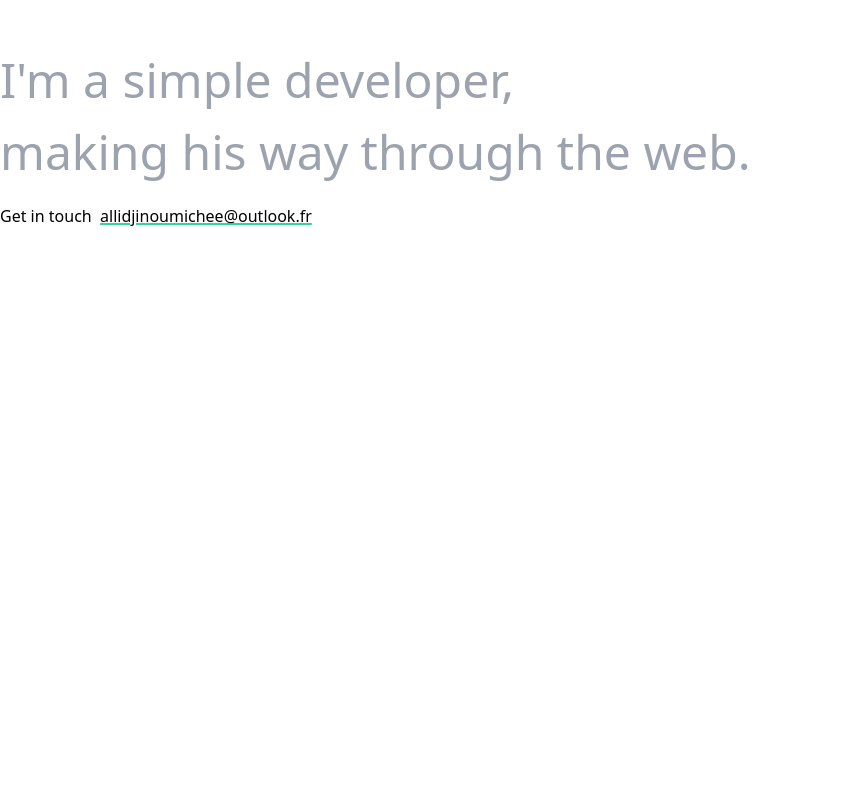
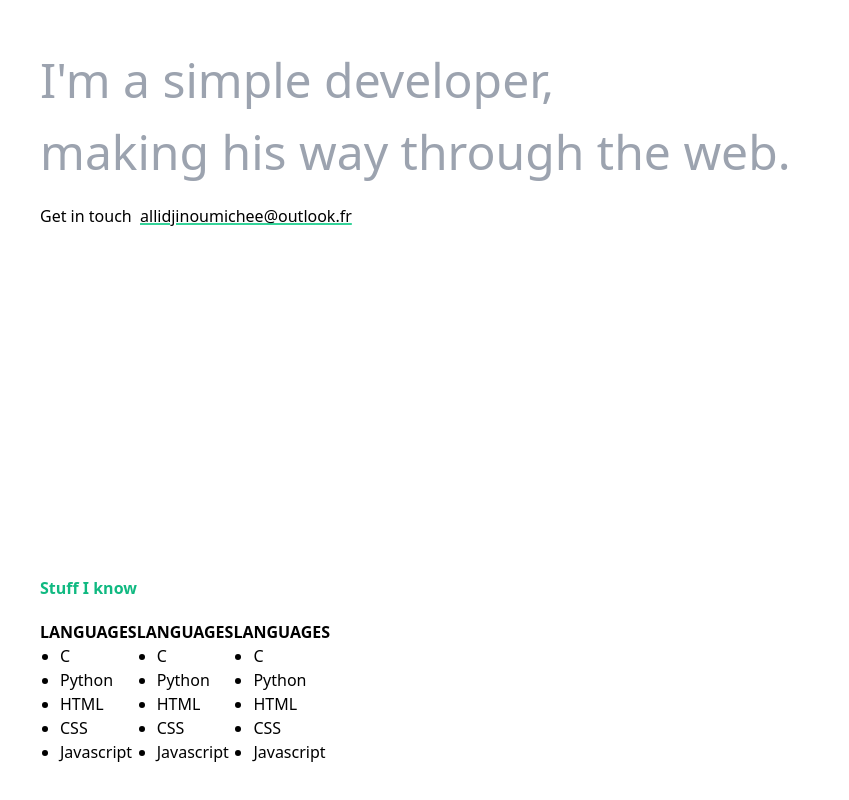
Before and after one commit to yoshua70/oldportfolio, a Next.js app: page / in a window 1280 px wide. Shown: the part 264-1064 px from the top of the page, without its empty margins (0-849 px from the left). Before the commit the page ends 800 px from the top, so only its background shows below. Built offline with nearby package versions, Linux system fonts and the light colour scheme.

Commit message:
Add skills section

```diff
--- /dev/null
+++ b/components/SkillsSection.js
@@ -0,0 +1,41 @@
+export default function SkillsSection() {
+  return (
+    <div className="flex justify-between mt-10 mb-10">
+      <div className="flex flex-col gap-5">
+        <p className="text-emerald-500 font-bold">Stuff I know</p>
+        <div className="flex justify-between">
+          <div className="flex flex-col">
+            <h1 className="uppercase font-bold">Languages</h1>
+            <ul className="ml-5 list-disc">
+              <li>C</li>
+              <li>Python</li>
+              <li>HTML</li>
+              <li>CSS</li>
+              <li>Javascript</li>
+            </ul>
+          </div>
+          <div className="flex flex-col">
+            <h1 className="uppercase font-bold">Languages</h1>
+            <ul className="ml-5 list-disc">
+              <li>C</li>
+              <li>Python</li>
+              <li>HTML</li>
+              <li>CSS</li>
+              <li>Javascript</li>
+            </ul>
+          </div>
+          <div className="flex flex-col">
+            <h1 className="uppercase font-bold">Languages</h1>
+            <ul className="ml-5 list-disc">
+              <li>C</li>
+              <li>Python</li>
+              <li>HTML</li>
+              <li>CSS</li>
+              <li>Javascript</li>
+            </ul>
+          </div>
+        </div>
+      </div>
+    </div>
+  )
+}
--- a/pages/index.js
+++ b/pages/index.js
@@ -1,9 +1,10 @@
 import Head from "next/head"
 import Hero from "../components/Hero"
+import SkillsSection from "../components/SkillsSection"
 
 export default function Home() {
   return (
-    <div>
+    <div className="flex flex-col pr-10 pl-10">
       <Head>
         <title>Michee Allidjinou</title>
         <meta
@@ -13,6 +14,7 @@ export default function Home() {
         <link rel="icon" href="/favicon.ico" />
       </Head>
       <Hero />
+      <SkillsSection />
     </div>
   )
 }
```
